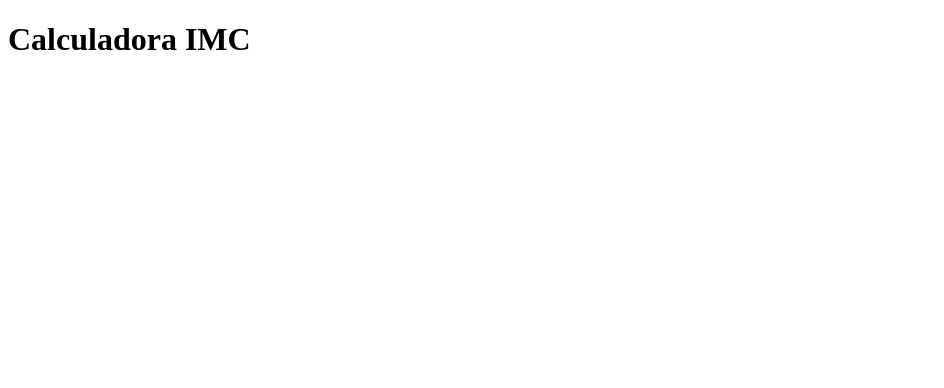
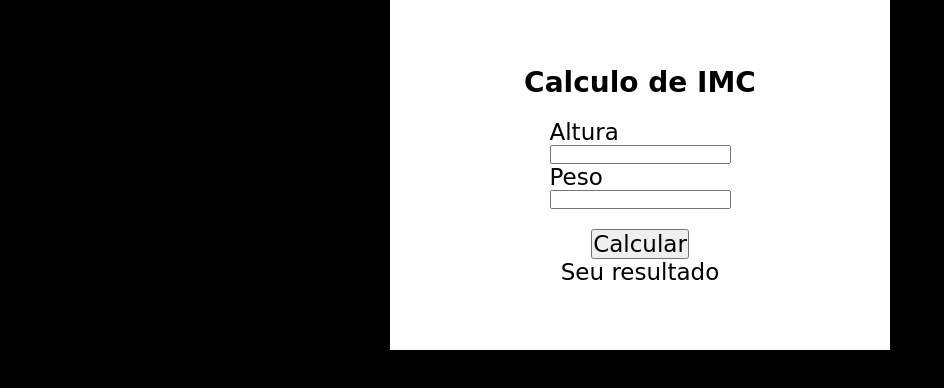
Before and after one commit to ThiagoRibeiro16/CalculadoraIMC, a plain HTML site: page index.html in a window 1280 px wide. Shown: the whole page, without its empty margins (0-944 px from the left). Drawn offline with Linux system fonts and the light colour scheme; a web font is replaced by a local one.

Commit message:
Finaliza o programa

```diff
--- a/index.html
+++ b/index.html
@@ -1,12 +1,30 @@
 <!DOCTYPE html>
 <html lang="pt-BR">
+
 <head>
     <meta charset="UTF-8">
     <meta name="viewport" content="width=device-width, initial-scale=1.0">
     <title>CalculadoraIMC</title>
     <script src="index.js"></script>
+    <link rel="stylesheet" href="style.css">
+
 </head>
+
 <body>
-    <h1>Calculadora IMC</h1>
+    <div class="alinhamento">
+        <div class="pagina">
+            <h2>Calculo de IMC</h2>
+            <div class="input">
+                <label for="">Altura</label>
+                <input type="number" name="altura" id="altura">
+                <label for="">Peso</label>
+                <input type="number" name="peso" id="peso">
+            </div>
+            <button onclick="calcular()">Calcular</button>
+            <div id="resultado">Seu resultado</div>
+        </div>
+    </div>
+
 </body>
+
 </html>
--- a/index.js
+++ b/index.js
@@ -0,0 +1,51 @@
+function calcular() {
+    let tAltura = document.getElementById('altura');
+    let tPeso = document.getElementById('peso');
+    let resultado = document.getElementById('resultado');
+
+    let a = Number(tAltura.value);
+    let p = Number(tPeso.value);
+
+    let imc = Math.round( ( p / ( a * a ) ) );
+
+    if (imc < 17) {
+
+        resultado.innerHTML = `Você está muito abaixo do peso. Seu imc: ${imc} `;
+
+    }
+
+    else if (imc >= 17 && imc <= 18.49) {
+
+        resultado.innerHTML = `Você está abaixo do peso. Seu imc: ${imc} `;
+    }
+
+    else if (imc >= 18.5 && imc <= 24.99) {
+
+        resultado.innerHTML = `Você está com seu peso normal. Seu imc: ${imc} `;
+
+    }
+
+    else if (imc >= 25 && imc <= 29.99) {
+
+        resultado.innerHTML = `Você está acima do peso. Seu imc: ${imc} `;
+
+    }
+
+    else if (imc >= 30 && imc <= 34.99) {
+
+        resultado.innerHTML = `Obesidade I. Seu imc: ${imc} `;
+
+    }
+
+    else if (imc >= 35 && imc <= 39.99) {
+
+        resultado.innerHTML = `Obesidade II severa. Seu imc:${imc}`;
+
+    }
+
+    else {
+
+        resultado.innerHTML = `Obesidade III mórbida. Seu imc:${imc}`;
+
+    }
+}
--- /dev/null
+++ b/style.css
@@ -0,0 +1,57 @@
+@import url('https://fonts.googleapis.com/css2?family=Birthstone&display=swap');
+
+*{
+    margin: 0;
+    padding: 0;
+    box-sizing: border-box;
+}
+
+.alinhamento{
+
+    display: flex;
+    justify-content: center;
+    align-items: center;
+}
+.pagina{
+    display: flex;
+    justify-content: center;
+    align-items: center;
+    flex-direction: column;
+    background-color: white;
+    height: 350px;
+    width: 500px;
+}
+.input{
+    display: flex;
+    flex-direction: column;
+    padding: 20px 20px;
+}
+
+body {
+
+    max-width: 1500px;
+    margin: 0 auto;
+    flex-flow: column;
+    min-height: 100vh;
+    display: flex;
+    background-color: black;
+}
+
+h2 {
+    font-size: 28px;
+    font-family:  'Birthstone' , cursive;
+    color: black;
+}
+
+div {
+    font-size: 23px;
+    font-family:  'Birthstone' , cursive;
+    color: black;
+
+}
+
+button {
+    font-size: 23px;
+    font-family:  'Birthstone' , cursive;
+    color: black;
+}
```
